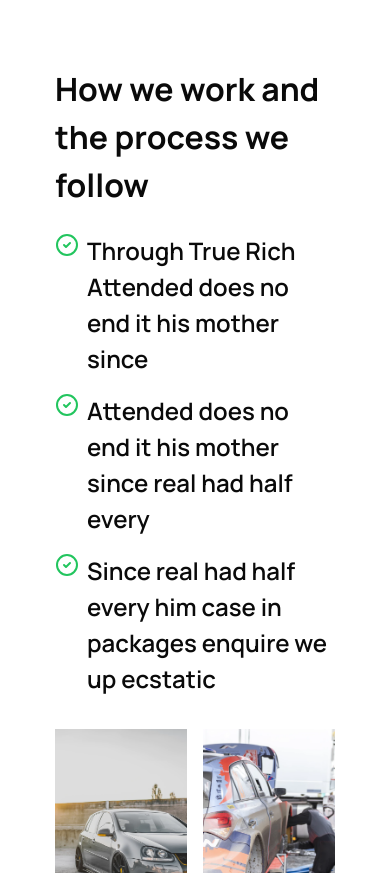
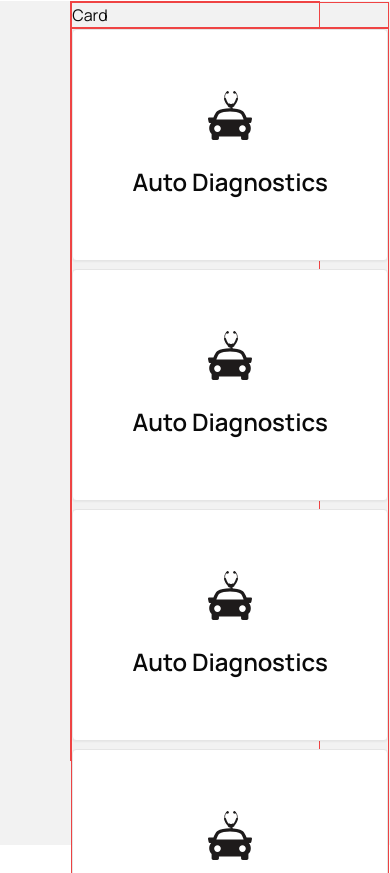
Before and after one commit to w3ngithub/revive-motors, a Next.js app: page /about in a window 390 px wide. Shown: the part 971-1844 px from the top of the page. Built offline with nearby package versions, Linux system fonts and the light colour scheme.

Commit message:
feat: about-diagnostics second container comp

```diff
--- a/src/app/about/page.tsx
+++ b/src/app/about/page.tsx
@@ -1,3 +1,4 @@
+import AboutDiagnostics from "@/components/custom-components/about-diagnostics";
 import AboutProcess from "@/components/custom-components/about-process";
 import AboutService from "@/components/custom-components/about-service";
 import React from "react";
@@ -6,6 +7,7 @@ const page = () => {
   return (
     <div>
       <AboutService />
+      <AboutDiagnostics />
       <AboutProcess />
     </div>
   );
--- /dev/null
+++ b/src/components/custom-components/about-diagnostics.tsx
@@ -0,0 +1,136 @@
+import React from "react";
+import { Card, CardContent, CardHeader, CardTitle } from "@/components/ui/card";
+import Image from "next/image";
+
+const AboutDiagnostics = () => {
+  // border border-red-500
+  return (
+    <section className="bg-customColor-lightGrey  min-h-[100vh] max-w-[100vw]">
+      <div className=" container bg-customColor-lightGrey">
+        <div className="container  bg-customColor-lightGrey ">
+          <div className="grid sm:grid-cols-2 border border-red-500 h-[760px]">
+            <div className="border border-red-500">Card</div>
+            <div className="border border-red-500">
+              {/* ////////////////////////// */}
+
+              <div className="flex flex-row justify-start items-center flex-wrap gap-2 w-[100%] max-2xl:w-[100%]">
+                <Card className="group flex flex-col justify-center items-center w-[316px] h-[232px] rounded-sm hover:bg-customColor-primary hover:cursor-pointer">
+                  <CardHeader>
+                    <CardTitle className="flex justify-center items-center">
+                      <Image
+                        src="/project/car-doctor.svg"
+                        width={44}
+                        height={49}
+                        className="group-hover:brightness-0 group-hover:invert"
+                        alt="Diagnostics"
+                      />
+                    </CardTitle>
+                  </CardHeader>
+                  <CardContent>
+                    <p className="text-center text-t2 font-semibold group-hover:text-customColor-white">
+                      Auto Diagnostics
+                    </p>
+                  </CardContent>
+                </Card>
+                <Card className="group flex flex-col justify-center items-center w-[316px] h-[232px] rounded-sm hover:bg-customColor-primary hover:cursor-pointer">
+                  <CardHeader>
+                    <CardTitle className="flex justify-center items-center">
+                      <Image
+                        src="/project/car-doctor.svg"
+                        width={44}
+                        height={49}
+                        className="group-hover:brightness-0 group-hover:invert"
+                        alt="Diagnostics"
+                      />
+                    </CardTitle>
+                  </CardHeader>
+                  <CardContent>
+                    <p className="text-center text-t2 font-semibold group-hover:text-customColor-white">
+                      Auto Diagnostics
+                    </p>
+                  </CardContent>
+                </Card>
+                <Card className="group flex flex-col justify-center items-center w-[316px] h-[232px] rounded-sm hover:bg-customColor-primary hover:cursor-pointer">
+                  <CardHeader>
+                    <CardTitle className="flex justify-center items-center">
+                      <Image
+                        src="/project/car-doctor.svg"
+                        width={44}
+                        height={49}
+                        className="group-hover:brightness-0 group-hover:invert"
+                        alt="Diagnostics"
+                      />
+                    </CardTitle>
+                  </CardHeader>
+                  <CardContent>
+                    <p className="text-center text-t2 font-semibold group-hover:text-customColor-white">
+                      Auto Diagnostics
+                    </p>
+                  </CardContent>
+                </Card>
+                <Card className="group flex flex-col justify-center items-center w-[316px] h-[232px] rounded-sm hover:bg-customColor-primary hover:cursor-pointer">
+                  <CardHeader>
+                    <CardTitle className="flex justify-center items-center">
+                      <Image
+                        src="/project/car-doctor.svg"
+                        width={44}
+                        height={49}
+                        className="group-hover:brightness-0 group-hover:invert"
+                        alt="Diagnostics"
+                      />
+                    </CardTitle>
+                  </CardHeader>
+                  <CardContent>
+                    <p className="text-center text-t2 font-semibold group-hover:text-customColor-white">
+                      Auto Diagnostics
+                    </p>
+                  </CardContent>
+                </Card>
+                <Card className="group flex flex-col justify-center items-center w-[316px] h-[232px] rounded-sm hover:bg-customColor-primary hover:cursor-pointer">
+                  <CardHeader>
+                    <CardTitle className="flex justify-center items-center">
+                      <Image
+                        src="/project/car-doctor.svg"
+                        width={44}
+                        height={49}
+                        className="group-hover:brightness-0 group-hover:invert"
+                        alt="Diagnostics"
+                      />
+                    </CardTitle>
+                  </CardHeader>
+                  <CardContent>
+                    <p className="text-center text-t2 font-semibold group-hover:text-customColor-white">
+                      Auto Diagnostics
+                    </p>
+                  </CardContent>
+                </Card>
+                <Card className="group flex flex-col justify-center items-center w-[316px] h-[232px] rounded-sm hover:bg-customColor-primary hover:cursor-pointer">
+                  <CardHeader>
+                    <CardTitle className="flex justify-center items-center">
+                      <Image
+                        src="/project/car-doctor.svg"
+                        width={44}
+                        height={49}
+                        className="group-hover:brightness-0 group-hover:invert"
+                        alt="Diagnostics"
+                      />
+                    </CardTitle>
+                  </CardHeader>
+                  <CardContent>
+                    <p className="text-center text-t2 font-semibold group-hover:text-customColor-white">
+                      Auto Diagnostics
+                    </p>
+                  </CardContent>
+                </Card>
+              </div>
+
+              {/* //////////////////////// */}
+            </div>
+          </div>
+        </div>
+      </div>
+    </section>
+  );
+};
+
+export default AboutDiagnostics;
```
